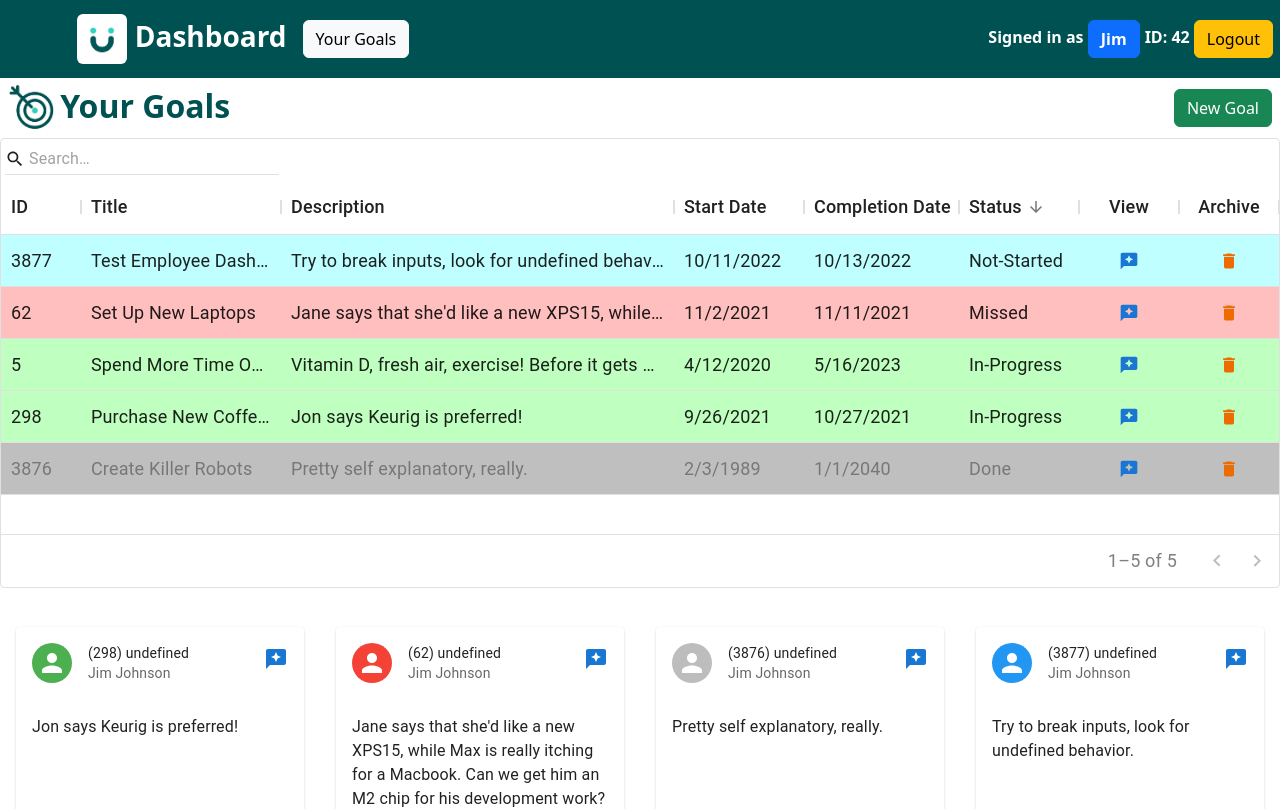
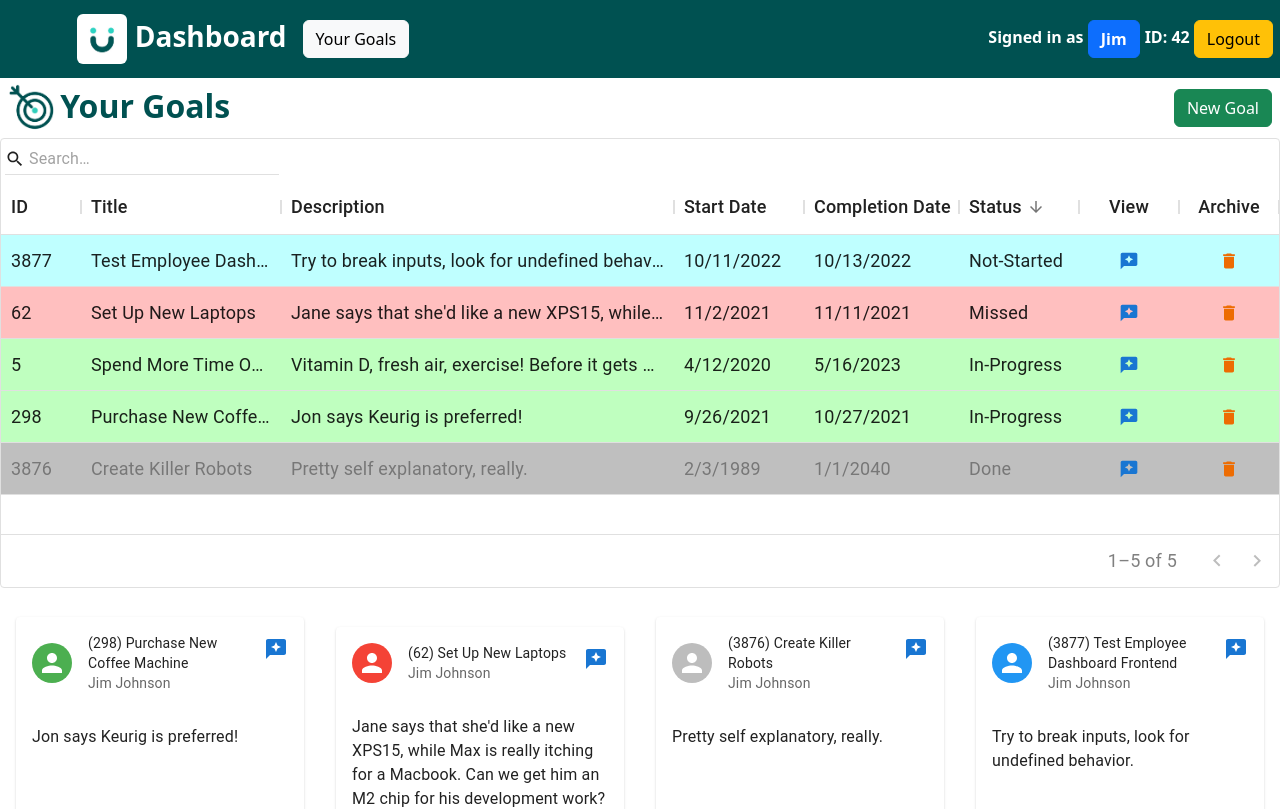
Before and after one commit to NicholasAnkiewicz/goalstool, a React (Create React App) app in the folder my-app/: page /dashboard in a window 1280 px wide. Shown: the top 809 px of the page. Built offline with nearby package versions, Linux system fonts and the light colour scheme.

Commit message:
slight change

```diff
--- a/my-app/src/pages/Dashboard.js
+++ b/my-app/src/pages/Dashboard.js
@@ -352,7 +352,7 @@ function GoalDetailModal(props) {
             <Form.Control as="textarea" rows={3} readOnly>
               Good job!
             </Form.Control>
-            <Form.Text>Last edited on </Form.Text>
+            <Form.Text>Last edited on 02/11/2022</Form.Text>
           </Form.Group>
           <Form.Group
             className="mb-3"
--- a/my-app/src/pages/ManagerDashboard.js
+++ b/my-app/src/pages/ManagerDashboard.js
@@ -147,7 +147,7 @@ function GoalDetailModal(props) {
             <Form.Control as="textarea" rows={3} readOnly>
               Good job!
             </Form.Control>
-            <Form.Text>Last edited on </Form.Text>
+            <Form.Text>Last edited on 02/11/2022</Form.Text>
           </Form.Group>
           <Form.Group
             className="mb-3"
--- a/my-app/src/pages/components/GoalCard.js
+++ b/my-app/src/pages/components/GoalCard.js
@@ -26,7 +26,7 @@ export default function GoalCard(goal,employee) {
               {<ReviewsIcon size="lg" color="primary"/>}
             </IconButton>
           }
-          title={"(" + goal.id + ") " + goal.name}
+          title={"(" + goal.id + ") " + goal.title}
           subheader={employee.firstname + " " + employee.lastname}
         />
         <CardContent sx={{height: '200px'}}>
```
